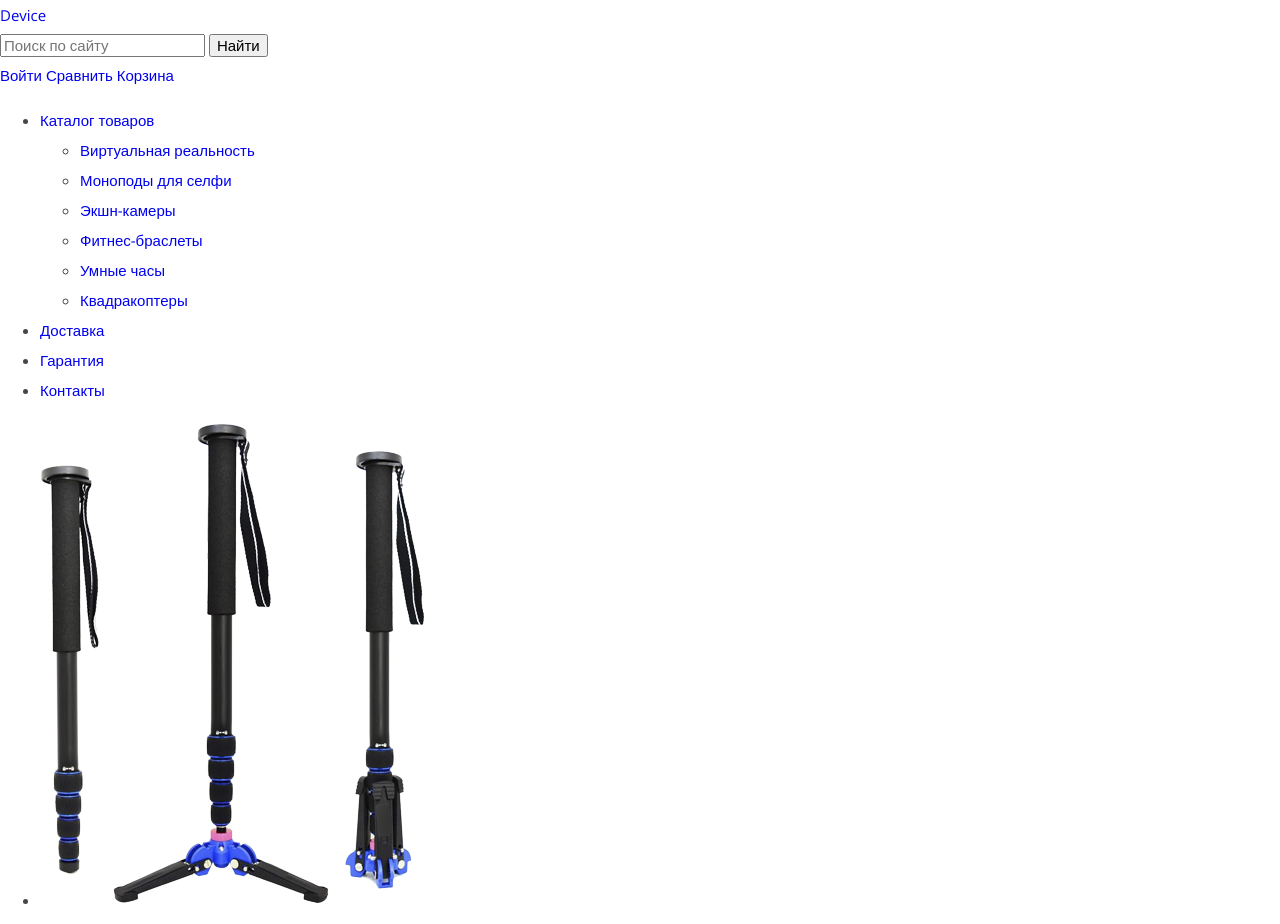
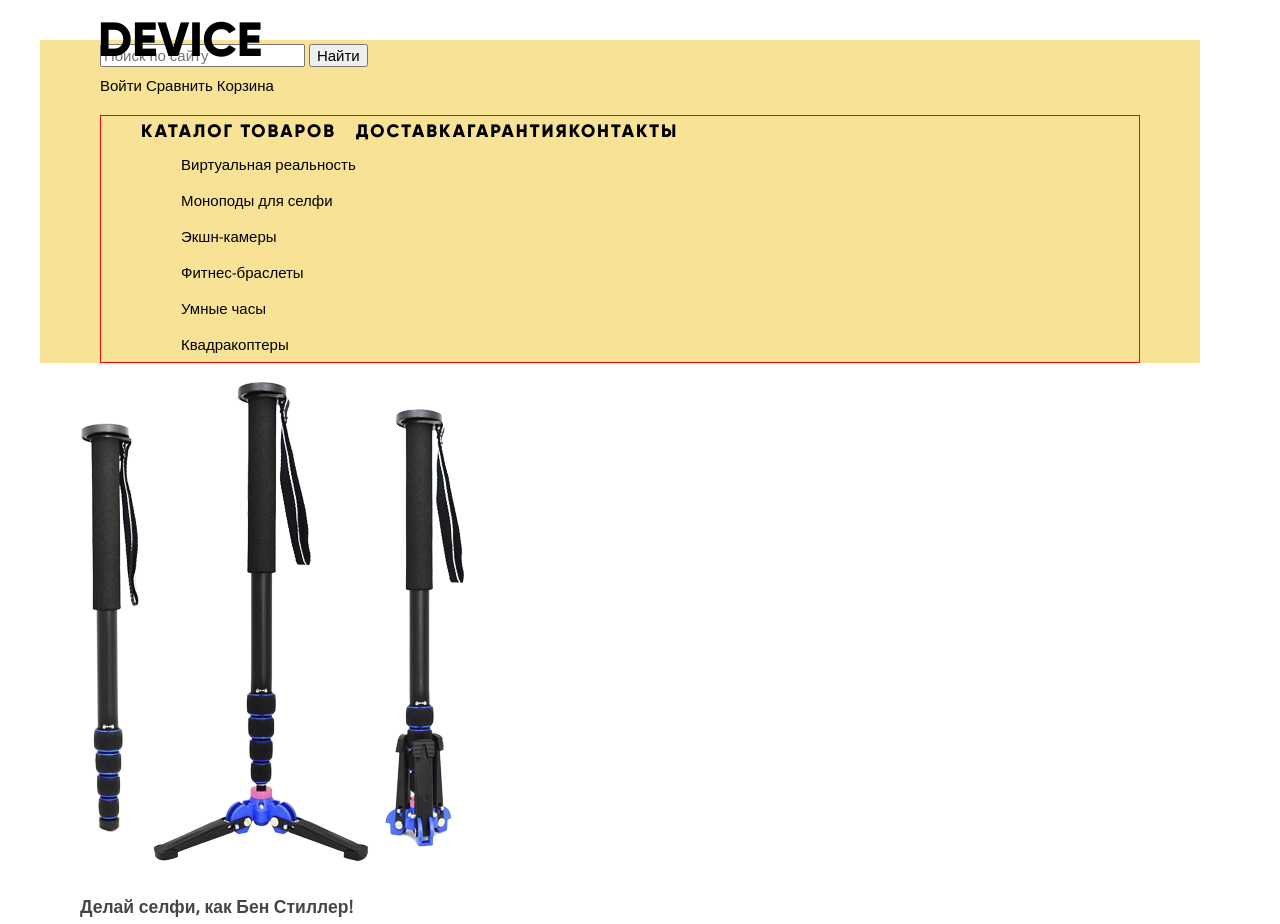
Before and after one commit to AndrejMaier/53732-device, a plain HTML site: page index.html in a window 1280 px wide. Shown: the top 924 px of the page. Drawn offline with nearby package versions, Linux system fonts and the light colour scheme.

Commit message:
добавил несколько стилей

```diff
--- a/css/main.css
+++ b/css/main.css
@@ -6,7 +6,7 @@
 }
 
 @font-face {
-    font-family: 'gilroylight';
+    font-family: 'Gilroy Light';
     src: url('../fonts/gilroylight-webfont.woff2') format('woff2');
     font-weight: normal;
     font-style: normal;
@@ -14,6 +14,7 @@
 
 /* font-family: 'Open Sans', Arial, sans-serif; */
 /* font-family: 'Gilroy Extra Bold', Arial, sans-serif; */
+/* font-family: 'Gilroy Light', Arial, sans-serif; */
 html,
 body {
   margin: 0;
@@ -24,10 +25,99 @@ body {
   font-size: 15px;
   line-height: 30px;
   color: #464646;
-
   background-color: #ffffff;
 }
 
 a {
   text-decoration: none;
 }
+
+.main-header {
+  width: 1200px;
+  padding: 0 20px;
+  padding-top: 1px;
+  margin: 0 auto;
+  margin-top: -1px;
+  position: relative;
+}
+
+/* Стили логотипа */
+/* Возникла проблема при добавлении свойства "top: любое значение;" */
+a.logo {
+  font-family: 'Gilroy Extra Bold', Arial, sans-serif;
+  font-size: 48px;
+  line-height: normal;
+  color:#000000;
+  position: absolute;
+  left: 78px;
+  margin-top: 13px;
+  text-transform: uppercase;
+}
+
+a.logo:hover {
+  color: rgba(0, 0, 0, 0.6);
+}
+
+a.logo:active {
+  color: rgba(0, 0, 0, 0.3);
+}
+
+
+
+.main-navigation {
+  background-color: #f7e296;
+  color: #000000;
+  margin-top: 40px;
+  width: 1040px;
+  padding-left: 60px;
+  padding-right: 60px;
+}
+
+
+
+.site-navigation {
+  border: 1px solid red; /* временная обводка для site-navigation */
+
+  display: flex;
+  flex-direction: row;
+}
+
+
+.site-navigation,
+.site-navigation ul,
+.slider {
+  list-style: none;
+}
+
+.main-navigation a,
+.site-navigation a {
+  color: #000000;
+}
+
+.site-navigation > li {
+  font-family: 'Gilroy Extra Bold', Arial, sans-serif;
+  font-size: 18px;
+  letter-spacing: 2px;
+  text-transform: uppercase;
+}
+
+ ul.sub-site-navigation {
+  font-family: 'Open Sans', Arial, sans-serif;
+   font-size: 15px;
+  font-weight: 300;
+  line-height: 36px;
+   letter-spacing: normal;
+  text-transform: none;
+}
+
+.main-navigation a:hover,
+.main-navigation a:focus,
+.site-navigation a:hover,
+.site-navigation a:focus {
+  color: rgba(0, 0, 0, 0.6);
+}
+
+.main-navigation a:active,
+.site-navigation a:active{
+  color: rgba(0, 0, 0, 0.3);
+}
--- a/index.html
+++ b/index.html
@@ -9,7 +9,7 @@
   </head>
   <body>
     <header class="main-header">
-      <a href="#" class="logo">Device</a>
+      <a class="logo">Device</a>
       <nav class="main-navigation">
         <form action="#" method="get" class="site-search">
           <input type="search" name="site-search" placeholder="Поиск по сайту">
@@ -21,7 +21,7 @@
         <ul class="site-navigation">
           <li>
             <a href="#">Каталог товаров</a>
-            <ul>
+            <ul class="sub-site-navigation">
               <li><a href="#">Виртуальная реальность</a></li>
               <li><a href="#">Моноподы для селфи</a></li>
               <li><a href="#">Экшн-камеры</a></li>
```
Also changed, not shown: catalog-list.html (+2 -2 lines).
